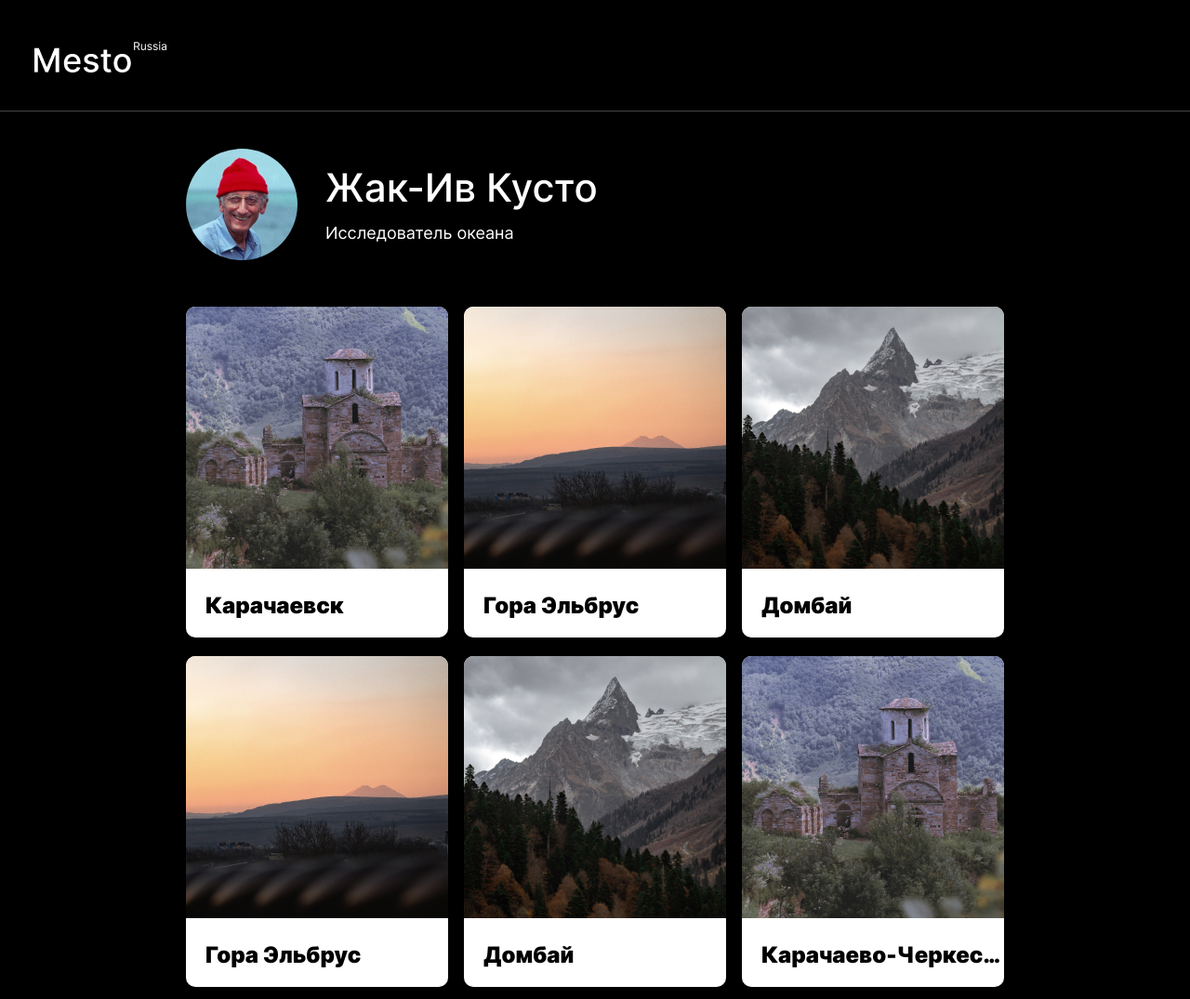
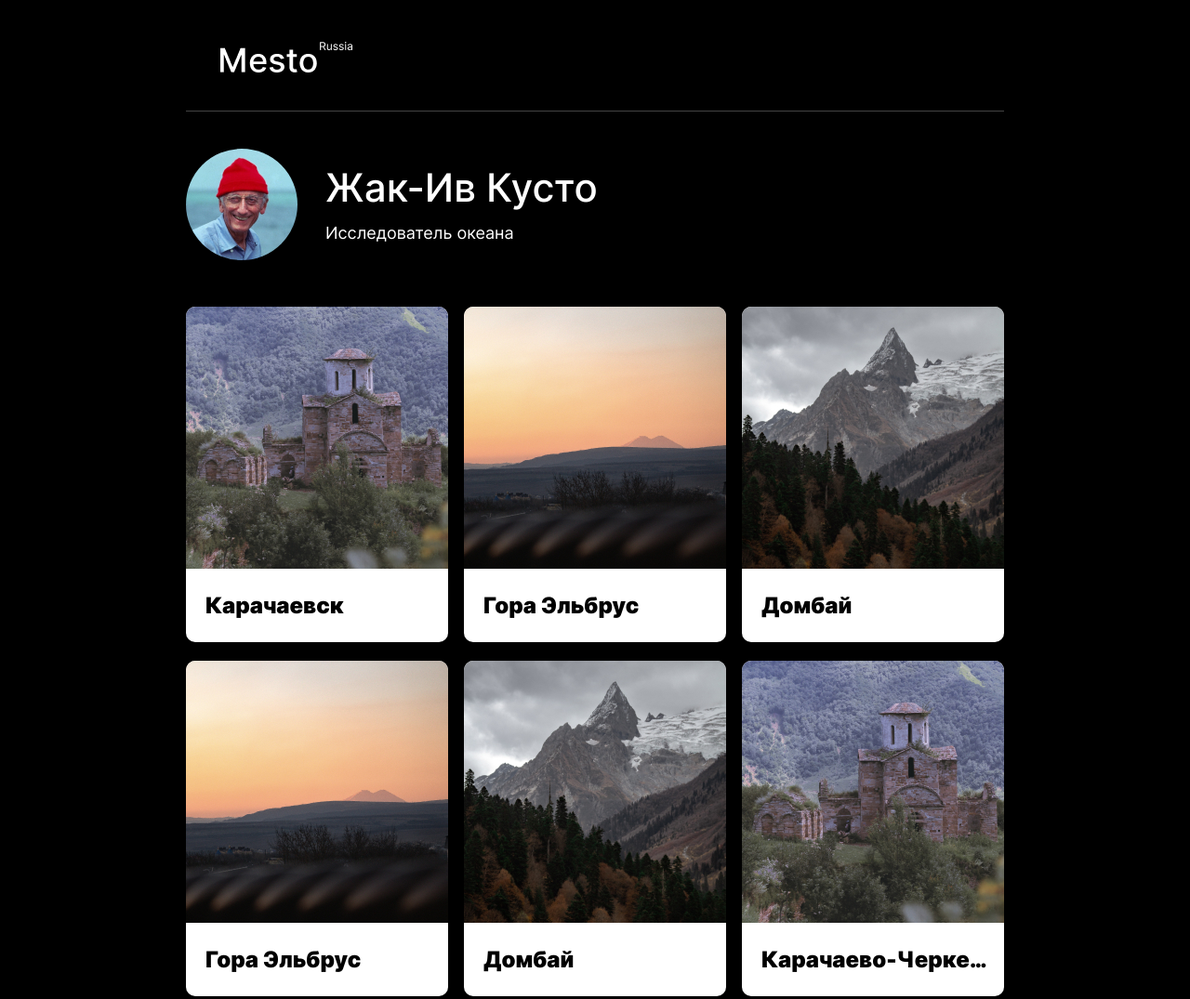
Before and after one commit to kossakovskaia/mesto-project, a plain HTML site: page index.html in a window 1280 px wide. Shown: the top 1075 px of the page at 93% size. Drawn offline with Linux system fonts and the light colour scheme; files whose address does not match are found by name.

Commit message:
fix layouts

```diff
--- a/blocks/card/__image/card__image.css
+++ b/blocks/card/__image/card__image.css
@@ -1,5 +1,5 @@
 .card__image {
+    border-radius: 10px 10px 0 0;
     display: block;
     object-fit: cover;
-    border-radius: 10px 10px 0 0;
 }
--- a/blocks/card/__title/card__title.css
+++ b/blocks/card/__title/card__title.css
@@ -2,8 +2,7 @@
     font-size: 24px;
     font-weight: 900;
     line-height: 29px;
-    margin-left: 21px;
-    margin-top: 25px;
+    margin: 25px 15px 25px 21px;
     overflow: hidden;
     text-overflow: ellipsis;
     white-space: nowrap;
--- a/blocks/card/card.css
+++ b/blocks/card/card.css
@@ -5,6 +5,4 @@
     display: flex;
     flex-direction: column;
     max-height: 361px;
-    max-width: 282px;
-    margin: 0 auto;
 }
--- a/blocks/cards/cards.css
+++ b/blocks/cards/cards.css
@@ -1,13 +1,14 @@
 .cards {
     display: grid;
-    grid-template-columns: 1 1fr;
+    grid-template-columns: repeat(auto-fit, 282px);
+    grid-template-rows: repeat(auto-fit, 361px);
     row-gap: 20px;
+    column-gap: 17px;
+    justify-content: center;
 }
 
-@media screen and (min-width: 1280px) {
+@media screen and (min-width: 1024px) {
     .cards {
-        grid-template-columns: repeat(3, 1fr);
-        row-gap: 20px;
-        column-gap: 17px;
+        grid-template-columns: repeat(3, 282px);
     }
 }
--- a/blocks/content/content.css
+++ b/blocks/content/content.css
@@ -1,4 +1,5 @@
 .content {
     max-width: 1280px;
     min-width: 320px;
+    margin: 0 auto;
 }
--- a/blocks/header/header.css
+++ b/blocks/header/header.css
@@ -1,6 +1,3 @@
 .header {
     border-bottom: 1px solid rgba(84, 84, 84, 0.8);
-    margin-left: 0;
-    margin-right: 0;
-    width: 100%;
 }
--- a/blocks/page/__cards/page__cards.css
+++ b/blocks/page/__cards/page__cards.css
@@ -4,6 +4,6 @@
 
 @media screen and (min-width: 1280px) {
     .page__cards {
-        margin: 50px 200px 0px;
+        margin-top: 50px;
     }
 }
```
